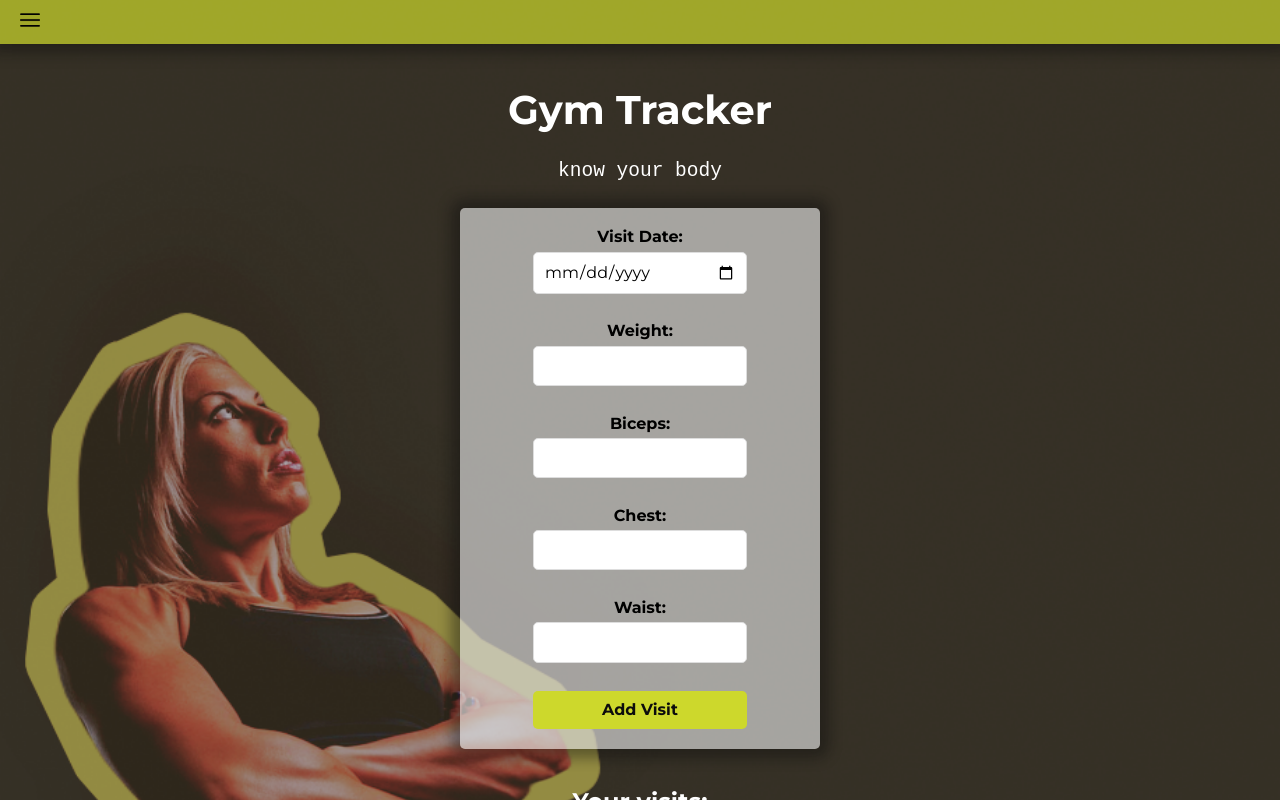
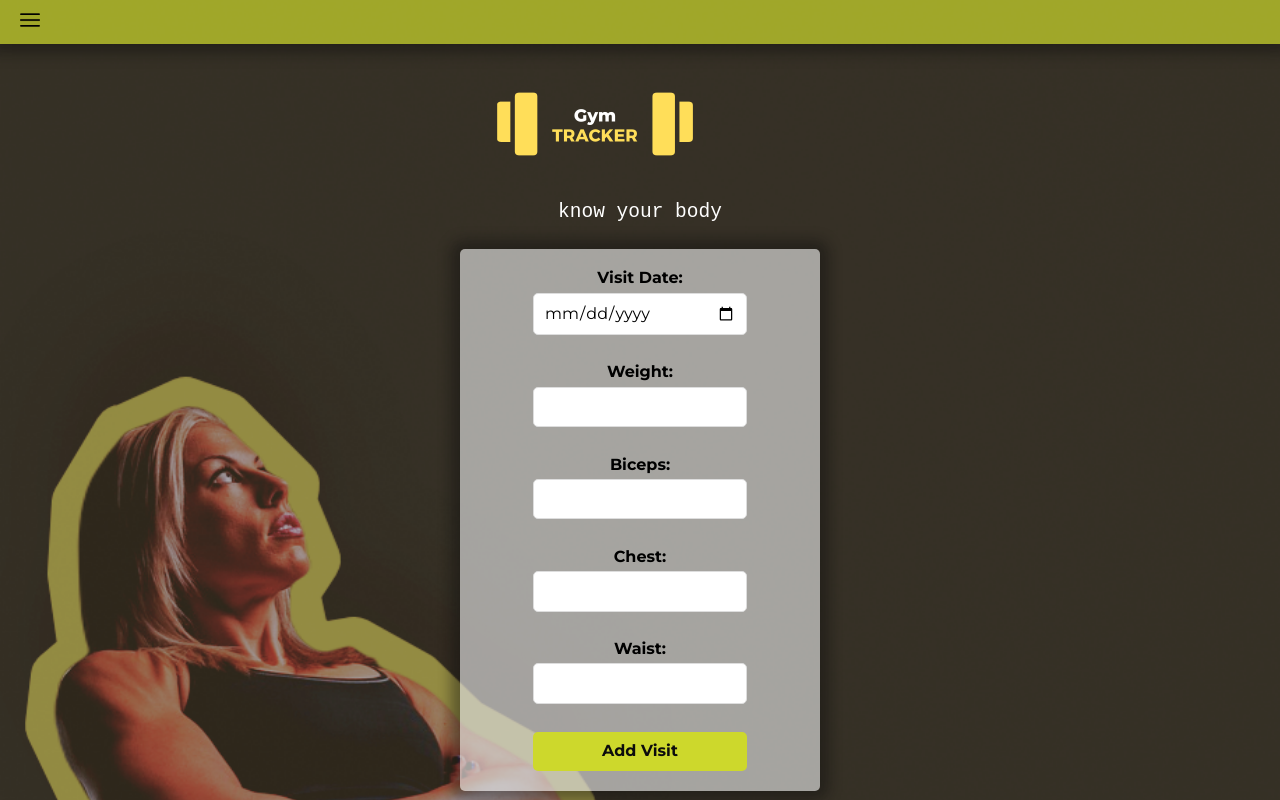
Before and after one commit to kingatos/gym-tracker-react, a React (Create React App) app: page / in a window 1280 px wide. Shown: the top 800 px of the page. Built offline with nearby package versions, Linux system fonts and the light colour scheme.

Commit message:
upload and changed the header

```diff
--- a/src/App.js
+++ b/src/App.js
@@ -4,6 +4,7 @@ import Header from './Header';
 import Section from "./Section"
 import Form from "./Form";
 import BurgerMenu from './BurgerMenu';
+import trackerLogo from "./Header/images/trackerlogo.png"
 
 
 function App() {
@@ -32,7 +33,7 @@ function App() {
     <BurgerMenu />
     <Container>
       <Header
-        title="Gym Tracker"
+        trackerLogo={trackerLogo}
         subtitle="know your body" />
       <div>
         <Form
--- a/src/Header/index.js
+++ b/src/Header/index.js
@@ -1,8 +1,9 @@
 import "./style.css";
 
-const Header = ({ title, subtitle }) => (
+
+const Header = ({ trackerLogo, subtitle }) => (
     <header>
-        <h1 className="header">{title}</h1>
+        <h1 className="header"><img src={trackerLogo} alt="Gym Tracker Logo"></img> </h1>
         <h2 className="subHeader">{subtitle} </h2>
     </header>
 );
--- a/src/Header/style.css
+++ b/src/Header/style.css
@@ -1,8 +1,5 @@
 .header {
     padding: 10px 10px 0;
-    text-align: center;
-    font-size: 40px;
-    color: white;
 }
 
 .subHeader {
@@ -12,3 +9,7 @@
     padding-bottom: 10px;
     color: white;
 }
+
+.img {
+    width:100%;
+}
```
Also changed, not shown: src/Header/images/trackerlogo.png (added).
